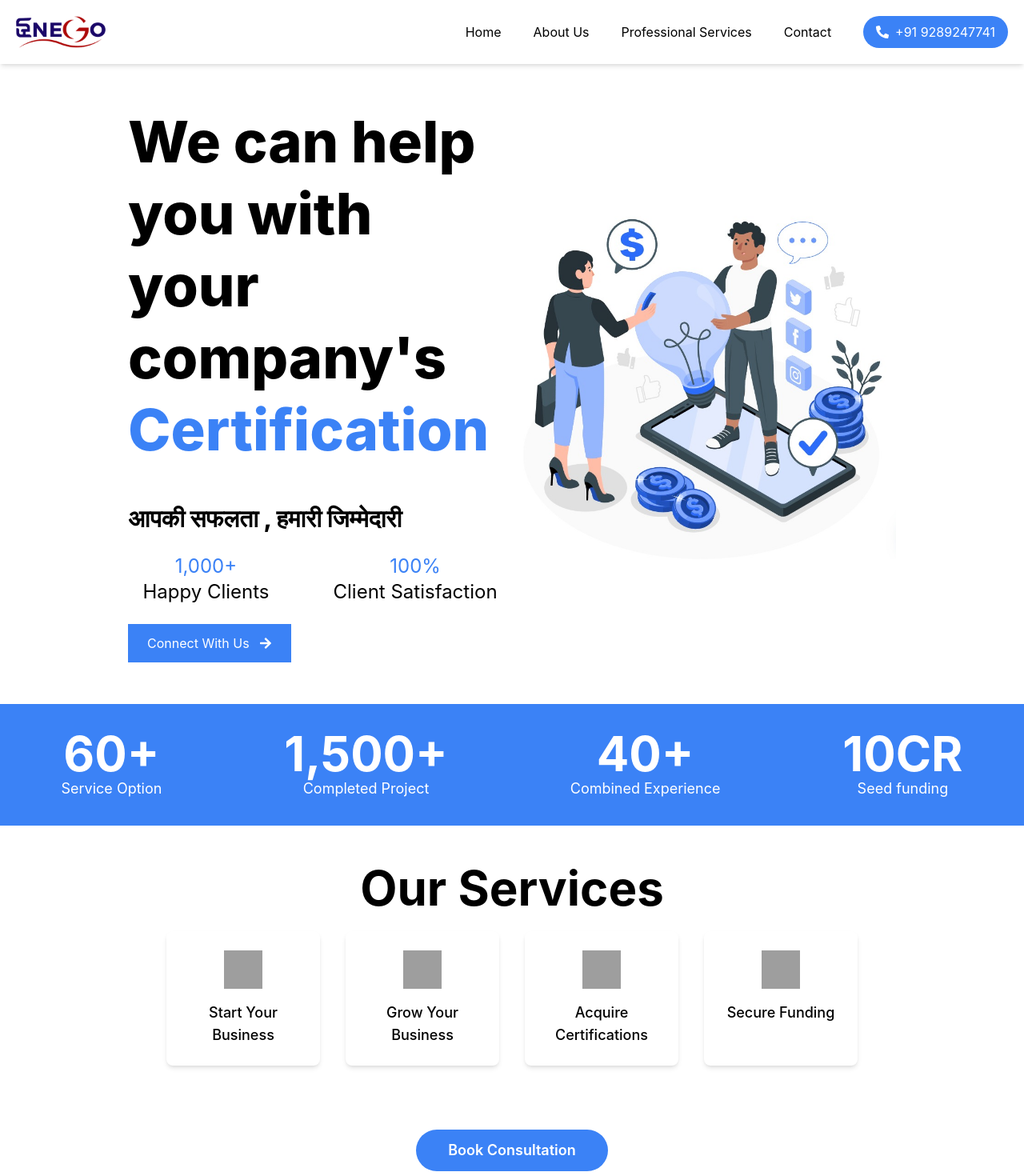
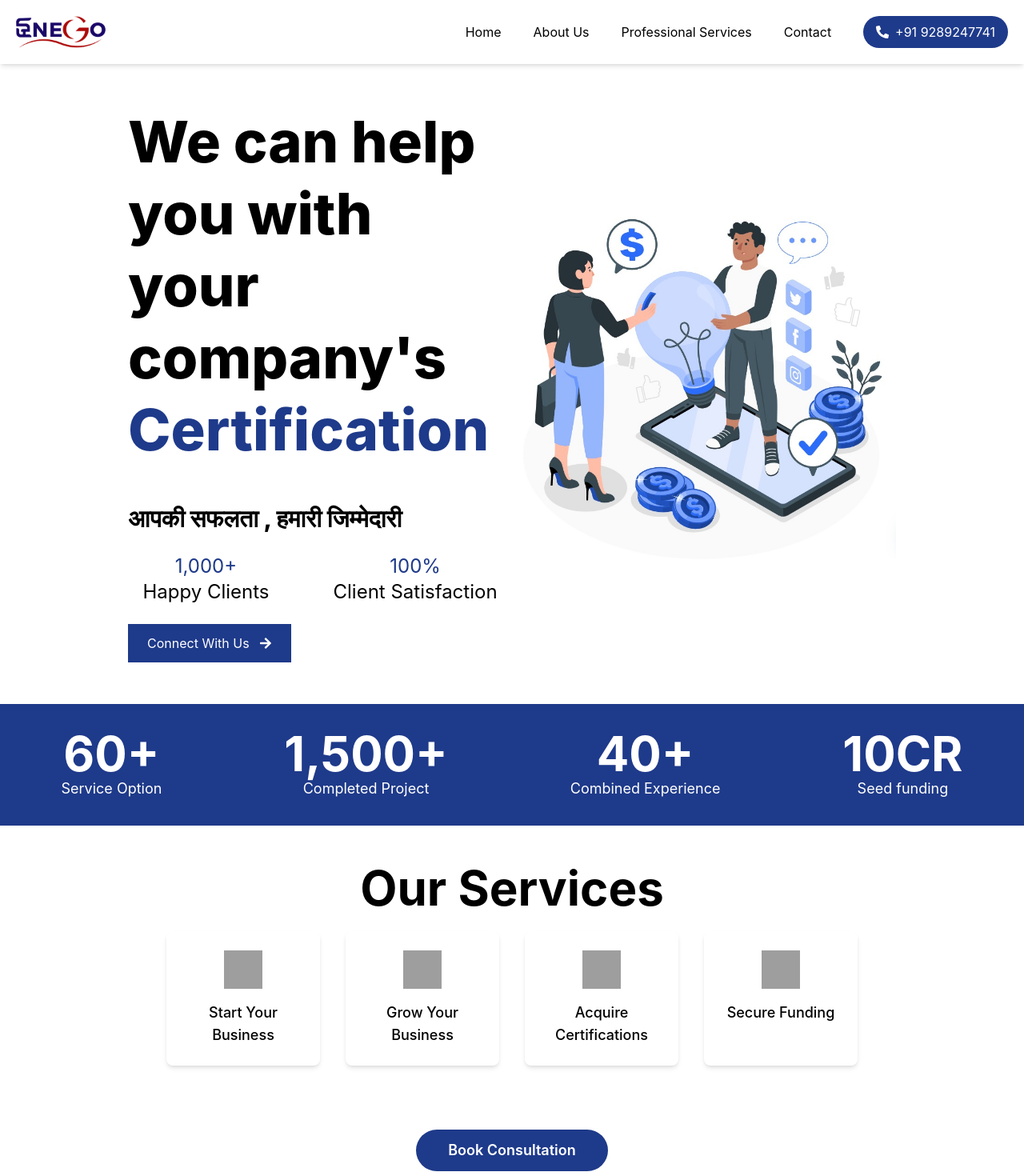
Before and after one commit to divshi/enego, a React (Create React App) app: page / in a window 1280 px wide. Shown: the top 1470 px of the page at 80% size. Built offline with nearby package versions, Linux system fonts and the light colour scheme; grey boxes are pictures that could not be loaded.

Commit message:
color changes

```diff
--- a/src/components/Contact.jsx
+++ b/src/components/Contact.jsx
@@ -9,7 +9,7 @@ const Contact = () => {
         <input type="text" placeholder="Your Name" className="w-full p-3 mb-4 border border-gray-300 rounded" />
         <input type="email" placeholder="Your Email" className="w-full p-3 mb-4 border border-gray-300 rounded" />
         <textarea placeholder="Your Message" className="w-full p-3 mb-4 border border-gray-300 rounded"></textarea>
-        <button type="submit" className="w-full bg-blue-500 text-white py-3 rounded hover:bg-blue-700">Send Message</button>
+        <button type="submit" className="w-full bg-blue-900 text-white py-3 rounded hover:bg-blue-900">Send Message</button>
       </form>
     </section>
   );
--- a/src/components/Header.jsx
+++ b/src/components/Header.jsx
@@ -14,14 +14,14 @@ const Header = () => {
 
       {/* Navigation Links */}
       <nav className="flex space-x-10 items-center">
-        <a href="#home" className="hover:text-blue-500 hover:underline">Home</a>
-        <a href="#about" className="hover:text-blue-500 hover:underline">About Us</a>
+        <a href="#home" className="hover:text-blue-900 hover:underline">Home</a>
+        <a href="#about" className="hover:text-blue-900 hover:underline">About Us</a>
 
         {/* Professional Services Dropdown */}
         <div className="relative">
           <button
             onClick={() => setDropdownOpen(!isDropdownOpen)}
-            className="hover:text-blue-500 hover:underline"
+            className="hover:text-blue-900 hover:underline"
           >
             Professional Services
           </button>
@@ -31,10 +31,10 @@ const Header = () => {
           )}
         </div>
 
-        <a href="#contact" className="hover:text-blue-500 hover:underline">Contact</a>
+        <a href="#contact" className="hover:text-blue-900 hover:underline">Contact</a>
 
         {/* Phone Number in Blue Capsule */}
-        <a href="tel:+919289247741" className="flex items-center bg-blue-500 text-white px-4 py-2 rounded-full hover:bg-blue-700">
+        <a href="tel:+919289247741" className="flex items-center bg-blue-900 text-white px-4 py-2 rounded-full hover:bg-blue-900">
           <FaPhoneAlt className="mr-2" /> {/* Icon with margin to right */}
           +91 9289247741
         </a>
--- a/src/components/Hero.jsx
+++ b/src/components/Hero.jsx
@@ -29,7 +29,7 @@ const Hero = () => {
           <br />
           company's
           <br />
-          <span className="text-blue-500">{currentText}</span>
+          <span className="text-blue-900">{currentText}</span>
         </h1>
           <br />
           <h2 className="text-3xl font-extrabold leading-tight">
@@ -38,14 +38,14 @@ const Hero = () => {
 
         <div className="flex items-center justify-center space-x-20">
             <div className="text-2xl text-center">
-                <span className="text-blue-500">1,000+</span> <br /> Happy Clients
+                <span className="text-blue-900">1,000+</span> <br /> Happy Clients
             </div>
             <div className="text-2xl text-center">
-                <span className="text-blue-500">100%</span> <br /> Client Satisfaction
+                <span className="text-blue-900">100%</span> <br /> Client Satisfaction
             </div>
         </div>
 
-        <a href="#contact" className="inline-flex items-center bg-blue-500 text-white px-6 py-3 hover:bg-blue-700 mt-6">
+        <a href="#contact" className="inline-flex items-center bg-blue-900 text-white px-6 py-3 hover:bg-blue-900 mt-6">
         Connect With Us
         <FaArrowRight className="ml-3" />
         </a>
--- a/src/components/Services.jsx
+++ b/src/components/Services.jsx
@@ -5,7 +5,7 @@ const Services = () => {
     return (
       <div className="flex flex-col items-center ">
         {/* Stats Section */}
-        <div className="flex justify-around w-full bg-blue-500 text-white py-8 mt-20 mx-4 ">
+        <div className="flex justify-around w-full bg-blue-900 text-white py-8 mt-20 mx-4 ">
         <div className="text-center">
             <p className="text-6xl font-bold">60+</p>
             <p className="text-lg">Service Option</p>
@@ -49,7 +49,7 @@ const Services = () => {
 
         {/* Book Consultation Button */}
         <div className="my-8">
-          <button className="px-10 py-3 text-lg font-semibold text-white bg-blue-500 rounded-full hover:bg-purple-700">
+          <button className="px-10 py-3 text-lg font-semibold text-white bg-blue-900 rounded-full hover:bg-purple-700">
             Book Consultation
           </button>
         </div>
```
